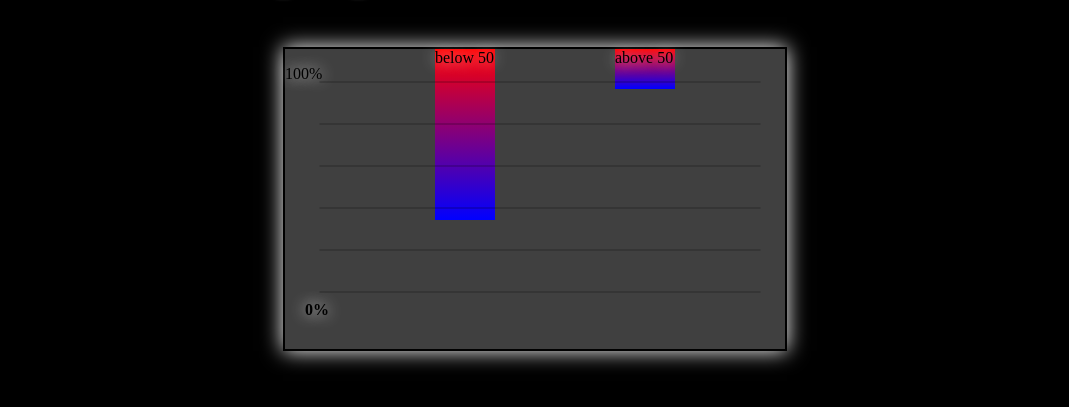
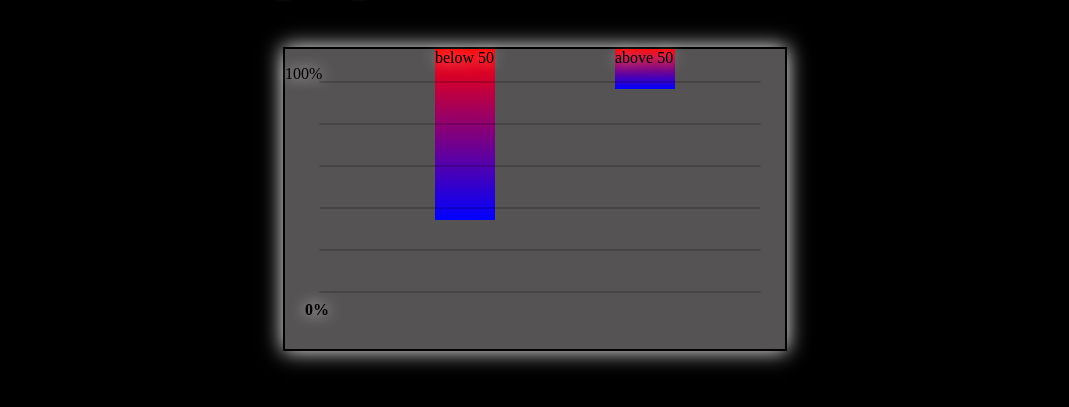
Before and after one commit to CSBinusInternational/kevin_barchart_html, a plain HTML site: page barchart3.html in a window 1280 px wide. Shown: the part 95-502 px from the top of the page, without its empty margins (105-1174 px from the left). Drawn offline with Linux system fonts and the light colour scheme.

Commit message:
Update barchart3.css

```diff
--- a/barchart3.css
+++ b/barchart3.css
@@ -4,7 +4,7 @@
    border: 2px solid;
    margin-left: auto;
    margin-right: auto;
-   background-color: rgba(128, 128, 128,0.5);
+   background-color: rgba(170, 165, 165, 0.5);
    box-shadow: 0px 0px 20px white;
    margin-top: 50px;
  }
```
